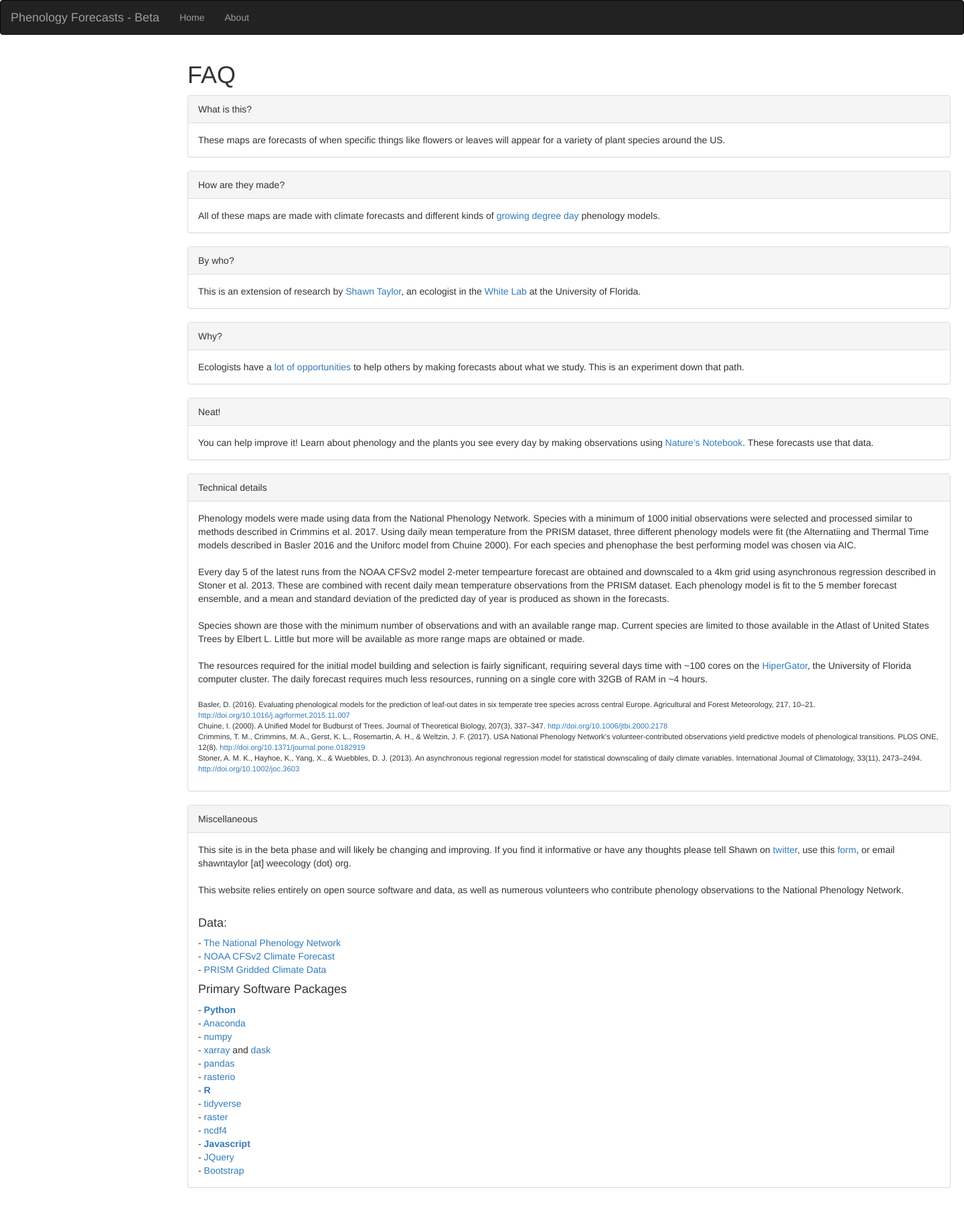
After one commit to sdtaylor/phenology_forecasts_app, a Django app: template main/templates/main/about.html in a window 1440 px wide. The commit adds this page. Shown: the whole page at 67% size. Run offline with Django 3.2, Linux system fonts and the light colour scheme; the template is opened without the code that fills it, so the values that code supplies are empty; some libraries are stand-ins or nearby versions.

Commit message:
use includes for header/footer/navbar

```diff
--- /dev/null
+++ b/main/templates/main/about.html
@@ -0,0 +1,89 @@
+{% load static %}
+
+<!DOCTYPE html>
+  <html>
+    {% include "main/header.html" %}
+  <body>
+
+    {% include "main/navbar.html" %}
+
+    <div class="container-fluid">
+        <div class="row-fluid">
+			<div class="col-md-2">
+			</div>
+            <div class="col-md-6">
+                <div class="container">
+                    <h1>FAQ</h1>
+                    <div class="panel panel-default">
+                        <div class="panel-heading" class="h4">What is this?</div>
+                        <div class="panel-body">These maps are forecasts of when specific things like flowers or leaves will appear for a variety of plant species around the US. </div>
+                    </div>
+                    <div class="panel panel-default">
+                        <div class="panel-heading">How are they made?</div>
+                        <div class="panel-body">All of these maps are made with climate forecasts and different kinds of <a href="https://en.wikipedia.org/wiki/Growing_degree-day">growing degree day</a> phenology models.</div>
+                    </div>
+                    <div class="panel panel-default">
+                        <div class="panel-heading">By who?</div>
+                        <div class="panel-body">This is an extension of research by <a href="https://twitter.com/dataEcologist">Shawn Taylor</a>, an ecologist in the <a href="http://whitelab.weecology.org/">White Lab</a> at the University of Florida.</div>
+                    </div>
+                    <div class="panel panel-default">
+                        <div class="panel-heading">Why?</div>
+                        <div class="panel-body">Ecologists have a <a href="https://theconversation.com/can-scientists-learn-to-make-nature-forecasts-just-as-we-forecast-the-weather-90822">lot of opportunities</a> to help others by making forecasts about what we study. This is an experiment down that path. </div>
+                    </div>
+                    <div class="panel panel-default">
+                        <div class="panel-heading">Neat!</div>
+                        <div class="panel-body"> You can help improve it! Learn about phenology and the plants you see every day by making observations using <a href="https://www.usanpn.org/natures_notebook">Nature’s Notebook</a>. These forecasts use that data. </div>
+                    </div>
+                    <div class="panel panel-default">
+                        <div class="panel-heading">Technical details</div>
+                        <div class="panel-body"> Phenology models were made using data from the National Phenology Network. Species with a minimum of 1000 initial observations were selected and processed similar to methods described in Crimmins et al. 2017. Using daily mean temperature from the PRISM dataset, three different phenology models were fit (the Alternatiing and Thermal Time models described in Basler 2016 and the Uniforc model from Chuine 2000). For each species and phenophase the best performing model was chosen via AIC.<br><br>
+                        Every day 5 of the latest runs from the NOAA CFSv2 model 2-meter tempearture forecast are obtained and downscaled to a 4km grid using asynchronous regression described in Stoner et al. 2013. These are combined with recent daily mean temperature observations from the PRISM dataset. Each phenology model is fit to the 5 member forecast ensemble, and a mean and standard deviation of the predicted day of year is produced as shown in the forecasts. <br><br>
+                        Species shown are those with the minimum number of observations and with an available range map. Current species are limited to those available in the Atlast of United States Trees by Elbert L. Little but more will be available as more range maps are obtained or made. <br><br>
+
+                        The resources required for the initial model building and selection is fairly significant, requiring several days time with ~100 cores on the <a href="https://www.rc.ufl.edu/services/hipergator/">HiperGator</a>, the University of Florida computer cluster. The daily forecast requires much less resources, running on a single core with 32GB of RAM in ~4 hours. <br><br>
+
+                        <p style="font-size:80%;">
+                        Basler, D. (2016). Evaluating phenological models for the prediction of leaf-out dates in six temperate tree species across central Europe. Agricultural and Forest Meteorology, 217, 10–21. <a href="http://doi.org/10.1016/j.agrformet.2015.11.007">http://doi.org/10.1016/j.agrformet.2015.11.007</a><br>
+                        Chuine, I. (2000). A Unified Model for Budburst of Trees. Journal of Theoretical Biology, 207(3), 337–347. <a href="http://doi.org/10.1006/jtbi.2000.2178">http://doi.org/10.1006/jtbi.2000.2178</a><br>
+                        Crimmins, T. M., Crimmins, M. A., Gerst, K. L., Rosemartin, A. H., & Weltzin, J. F. (2017). USA National Phenology Network’s volunteer-contributed observations yield predictive models of phenological transitions. PLOS ONE, 12(8). <a href="http://doi.org/10.1371/journal.pone.0182919">http://doi.org/10.1371/journal.pone.0182919</a><br>
+                        Stoner, A. M. K., Hayhoe, K., Yang, X., & Wuebbles, D. J. (2013). An asynchronous regional regression model for statistical downscaling of daily climate variables. International Journal of Climatology, 33(11), 2473–2494. <a href="http://doi.org/10.1002/joc.3603">http://doi.org/10.1002/joc.3603</a><br>
+                        </p>
+                        </div>
+                    </div>
+                    <div class="panel panel-default">
+                        <div class="panel-heading">Miscellaneous</div>
+                        <div class="panel-body">
+                            This site is in the beta phase and will likely be changing and improving. If you find it informative or have any thoughts please tell Shawn on <a href="https://twitter.com/dataEcologist">twitter</a>, use this <a href="https://goo.gl/forms/x928MxGk9fNbxGDf2">form</a>, or email shawntaylor [at] weecology (dot) org. <br><br>
+                            This website relies entirely on open source software and data, as well as numerous volunteers who contribute phenology observations to the National Phenology Network. <br><br>
+                            <h4>Data:</h4>
+                            - <a href="https://www.usanpn.org/">The National Phenology Network</a><br>
+                            - <a href="https://www.ncdc.noaa.gov/data-access/model-data/model-datasets/climate-forecast-system-version2-cfsv2">NOAA CFSv2 Climate Forecast</a><br>
+                            - <a href="http://prism.oregonstate.edu">PRISM Gridded Climate Data</a><br>
+                            <h4>Primary Software Packages</h4>
+                            - <a href="https://www.python.org/"><b>Python</b></a><br>
+                            - <a href="https://www.anaconda.com/what-is-anaconda/">Anaconda</a><br>
+                            - <a href="http://www.numpy.org/">numpy</a><br>
+                            - <a href="xarray.pydata.org/">xarray</a> and <a href="https://dask.pydata.org/en/latest/">dask</a><br>
+                            - <a href="https://pandas.pydata.org/">pandas</a><br>
+                            - <a href="https://mapbox.github.io/rasterio/">rasterio</a><br>
+                            - <a href="https://www.r-project.org/"><b>R</b></a><br>
+                            - <a href="https://www.tidyverse.org/">tidyverse</a><br>
+                            - <a href="https://cran.r-project.org/web/packages/raster/index.html">raster</a><br>
+                            - <a href="https://cran.r-project.org/web/packages/ncdf4/index.html">ncdf4</a><br>
+                            - <a href="https://www.javascript.com/"><b>Javascript</b></a><br>
+                            - <a href="https://jquery.com/">JQuery</a><br>
+                            - <a href="https://getbootstrap.com/">Bootstrap</a><br>
+                        </div>
+                    </div>
+
+                </div>
+            </div>
+            <div class="col-md-3">
+
+            </div>
+        </div>
+    </div>
+    {% include "main/footer.html" %}
+  </body>
+
+</html>
--- /dev/null
+++ b/main/templates/main/footer.html
@@ -0,0 +1,12 @@
+{% load static %}
+<footer>
+    <!-- bootstrap select for the sweet searchable dropdown-->
+    <!--
+    <link rel="stylesheet" href="https://cdnjs.cloudflare.com/ajax/libs/bootstrap-select/1.12.4/css/bootstrap-select.min.css">
+    <script src="https://cdnjs.cloudflare.com/ajax/libs/bootstrap-select/1.12.4/js/bootstrap-select.min.js">
+    $('.selectpicker').selectpicker('render');
+    -->
+    <!-- custom stuff -->
+    <script type="text/javascript" src="{% static "main/phenology.custom.js" %}"></script>
+    <link rel="stylesheet" href="{% static "main/style.css" %}" type="text/css">
+</footer>
--- /dev/null
+++ b/main/templates/main/header.html
@@ -0,0 +1,34 @@
+{% load static %}
+<head>
+    <link rel="icon" type="image/png" href="/static/favicon-32x32.png" sizes="32x32" />
+    <link rel="icon" type="image/png" href="/static/favicon-16x16.png" sizes="16x16" />
+    <meta http-equiv="Content-Type" content="text/html; charset=utf-8">
+    <title>Phenology Forecasts</title>
+    <!-- leaflet -->
+    <!--
+    <link rel="stylesheet" href="https://cdnjs.cloudflare.com/ajax/libs/leaflet/1.2.0/leaflet.css" type="text/css" crossorigin="">
+    <script src="https://cdnjs.cloudflare.com/ajax/libs/leaflet/1.2.0/leaflet.js" crossorigin=""></script>
+    -->
+    <!-- jquery -->
+    <script src="https://ajax.googleapis.com/ajax/libs/jquery/3.3.1/jquery.min.js"></script>
+    <!-- bootstrap -->
+    <script src="https://maxcdn.bootstrapcdn.com/bootstrap/3.3.7/js/bootstrap.min.js"></script>
+    <link rel="stylesheet" href="https://maxcdn.bootstrapcdn.com/bootstrap/3.3.7/css/bootstrap.min.css">
+
+    <style>
+    body {
+        padding-top: 0px;
+        padding-bottom: 40px;
+    }
+    </style>
+
+    <!-- Global site tag (gtag.js) - Google Analytics -->
+    <script async src="https://www.googletagmanager.com/gtag/js?id=UA-113168744-1"></script>
+    <script>
+        window.dataLayer = window.dataLayer || [];
+        function gtag(){dataLayer.push(arguments);}
+        gtag('js', new Date());
+
+        gtag('config', 'UA-113168744-1');
+    </script>
+</head>
--- /dev/null
+++ b/main/templates/main/navbar.html
@@ -0,0 +1,13 @@
+{% load static %}
+
+<nav class="navbar navbar-inverse">
+    <div class="container-fluid">
+    <div class="navbar-header">
+        <a class="navbar-brand" href="/">Phenology Forecasts - Beta</a>
+    </div>
+    <ul class="nav navbar-nav">
+        <li><a href="/">Home</a></li>
+        <li><a href="about">About</a></li>
+    </ul>
+    </div>
+</nav>
```
Also changed, not shown: main/templates/main/index.html (+4 -56 lines).
